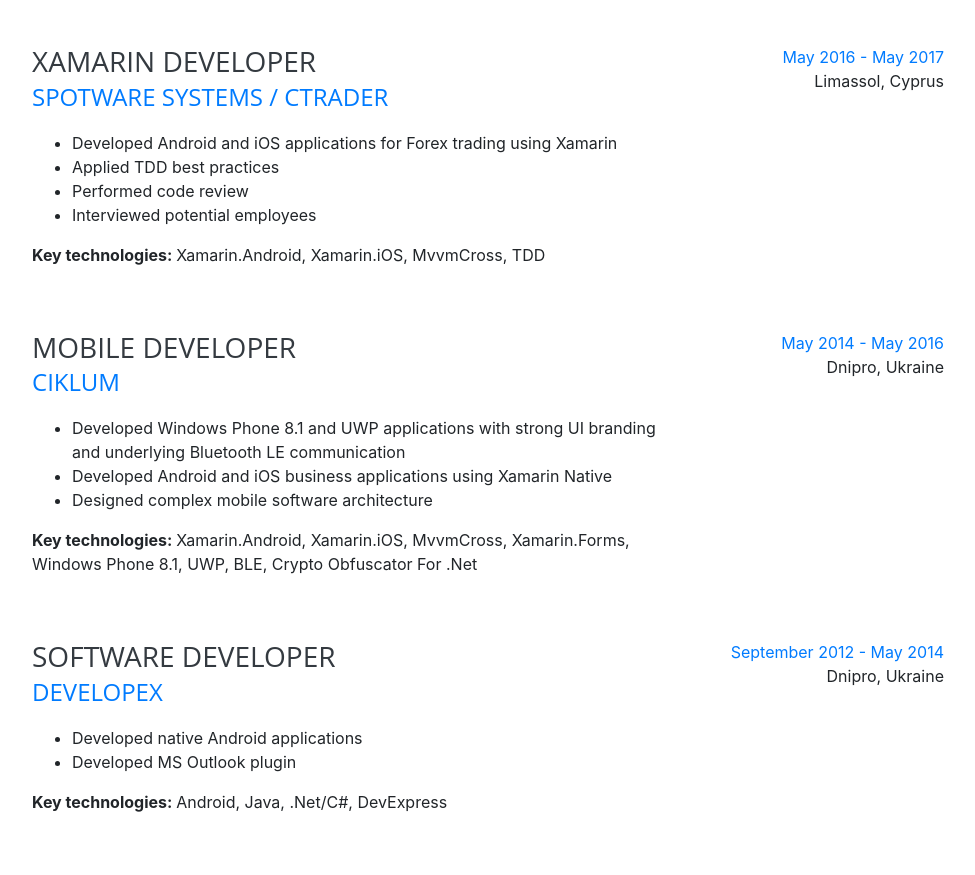
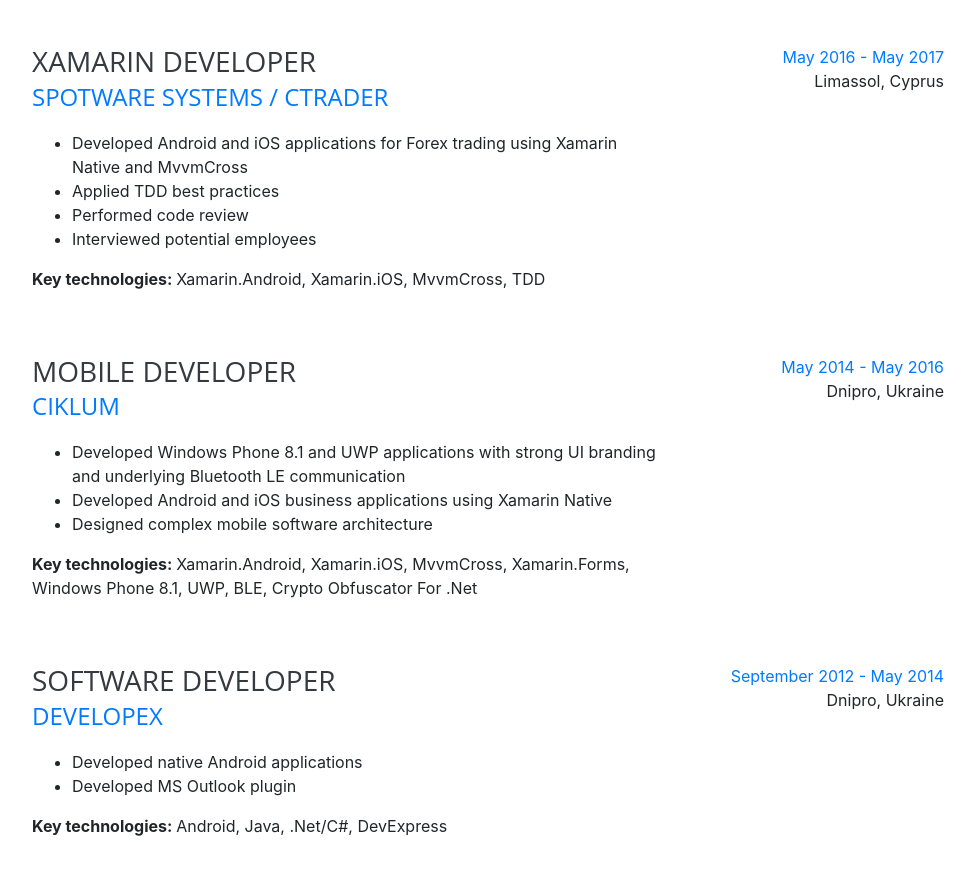
Before and after one commit to foxanna/foxanna.github.io, a website with bundled scripts: page index.html in a window 1280 px wide. Shown: the part 2928-3803 px from the top of the page, without its empty margins (288-1263 px from the left). Built offline with nearby package versions, Linux system fonts and the light colour scheme; a web font is replaced by a local one.

Commit message:
index.html

```diff
--- a/index.html
+++ b/index.html
@@ -274,7 +274,7 @@
             </div>
             <ul>
               <li>Developed Android and iOS applications for Forex
-                  trading using Xamarin</li>
+                  trading using Xamarin Native and MvvmCross</li>
               <li>Applied TDD best practices</li>
               <li>Performed code review</li>
               <li>Interviewed potential employees</li>
```
